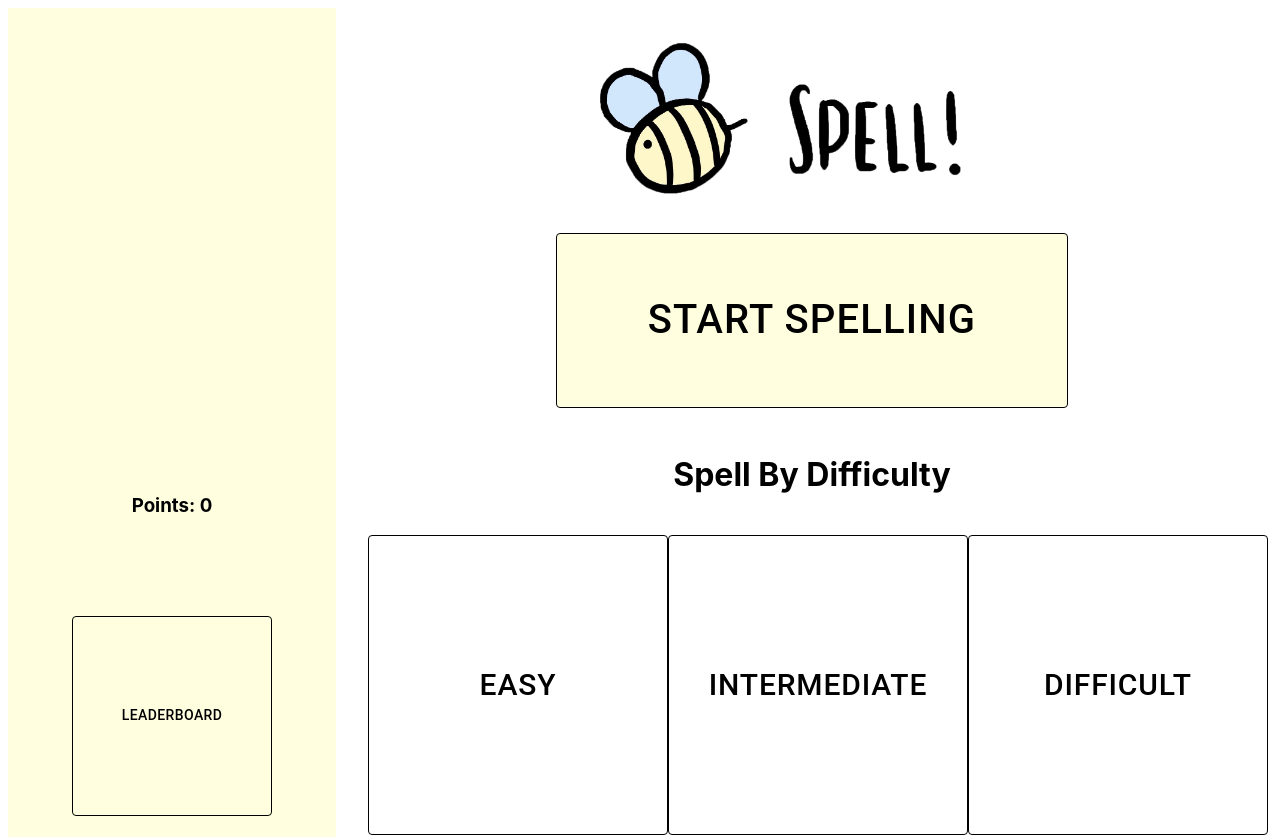
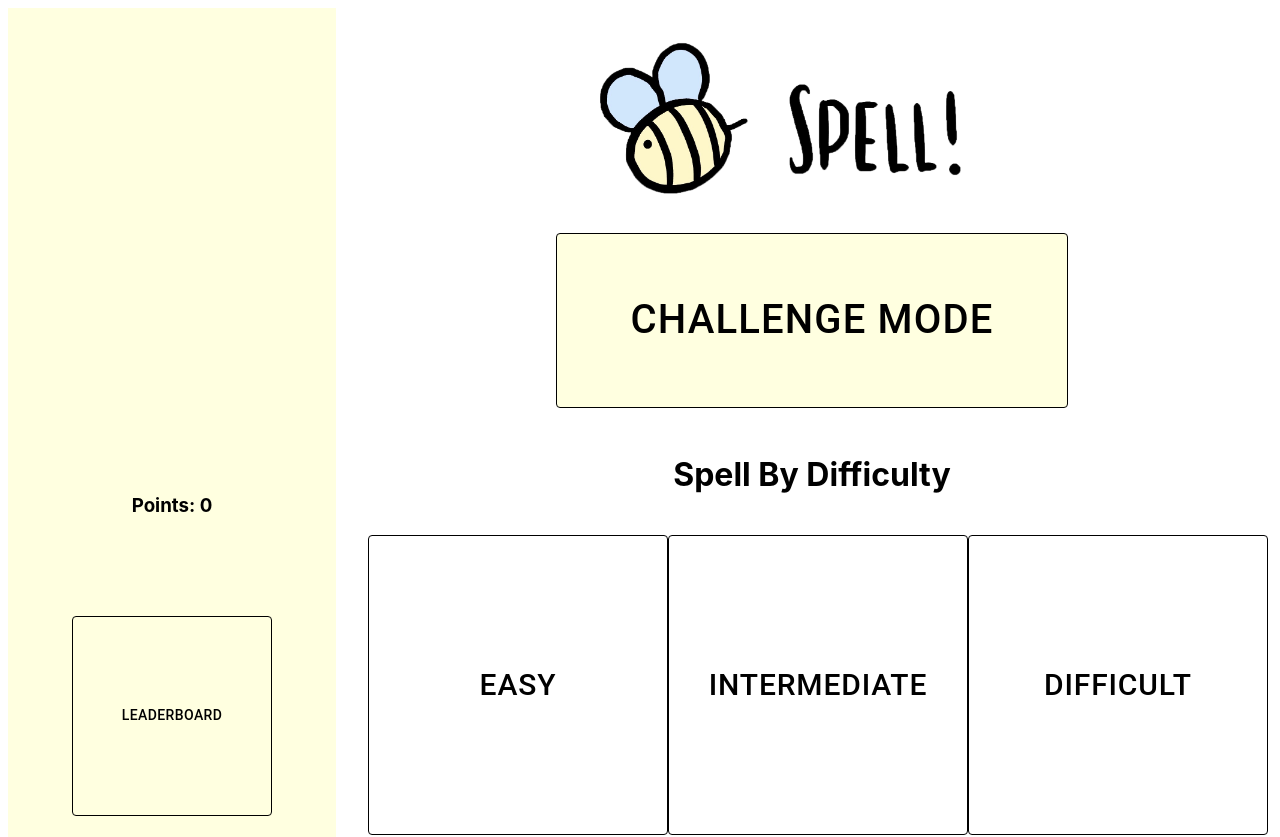
Before and after one commit to doostiamin/CS35L-Project, a React (Create React App) app in the folder client/: page /homepage in a window 1280 px wide. Shown: the top 837 px of the page. Built offline with nearby package versions, Linux system fonts and the light colour scheme.

Commit message:
Challenge Mode Feature
- get the longest streak possible in challenge mode
- user is shown their streak when they get one word wrong

```diff
--- a/client/src/pages/Homepage.js
+++ b/client/src/pages/Homepage.js
@@ -97,14 +97,14 @@ const Homepage = () => {
                     <Box display="flex" justifyContent="center" width="50vw" sx = {{mb: "2%"}}>
                         <img src={spellImg} className="spell-image" alt = "spell" width="70%"/>
                     </Box>
-                    <Link to="/spell" state={{difficulty: "general"}} style={link}>
+                    <Link to="/spell" state={{difficulty: "challenge"}} style={link}>
                             <Button variant="outlined" sx={{height: 175,
                                                             width: "40vw",
                                                             color: "black",
                                                             borderColor: "black",
                                                             backgroundColor: "lightYellow",
                                                             fontSize:"40px",
-                                                            mb: "5%"}}>Start Spelling</Button>
+                                                            mb: "5%"}}>Challenge Mode</Button>
                     </Link>
                     <h1>Spell By Difficulty</h1>
                     <br/>
```
